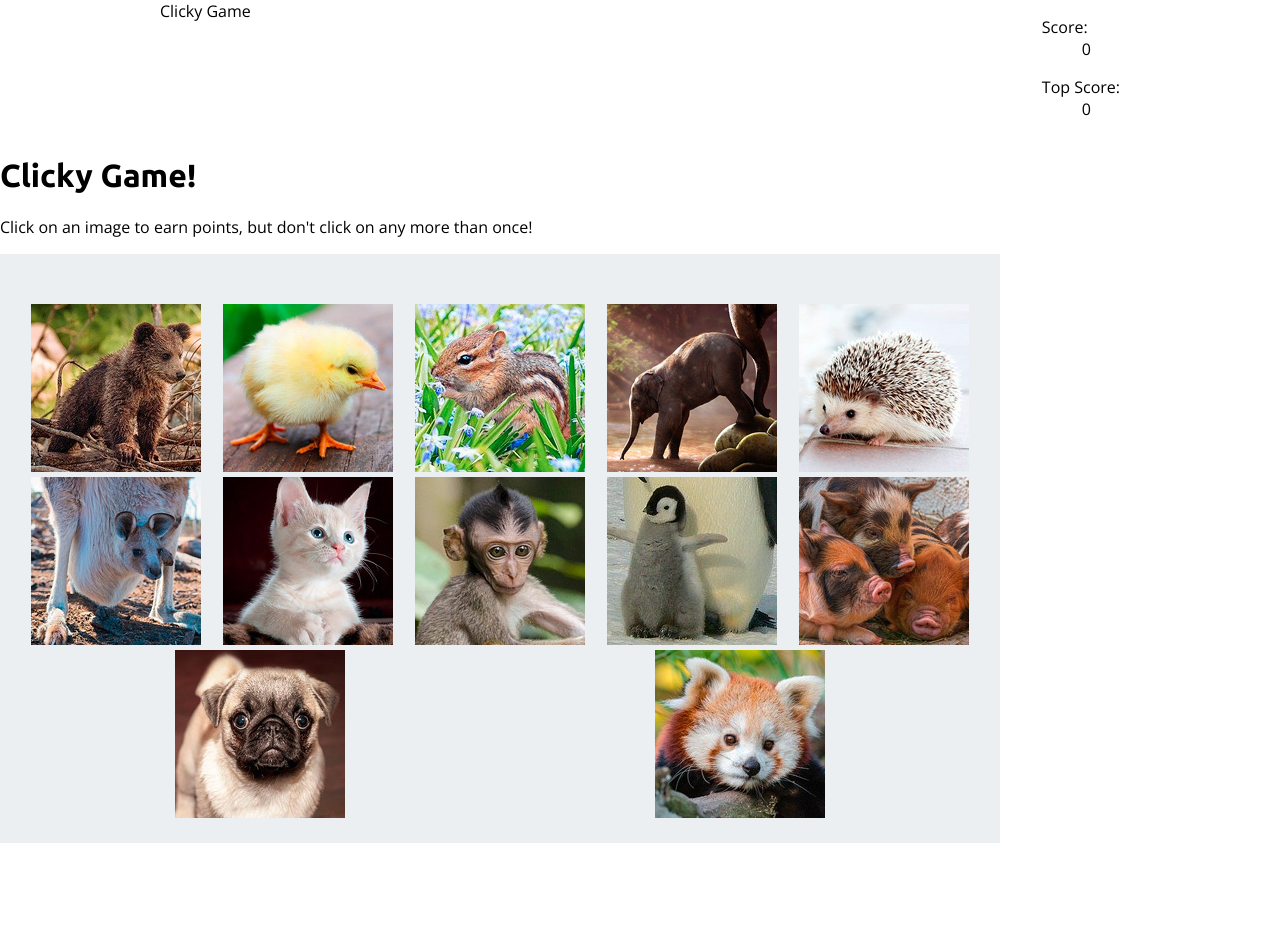
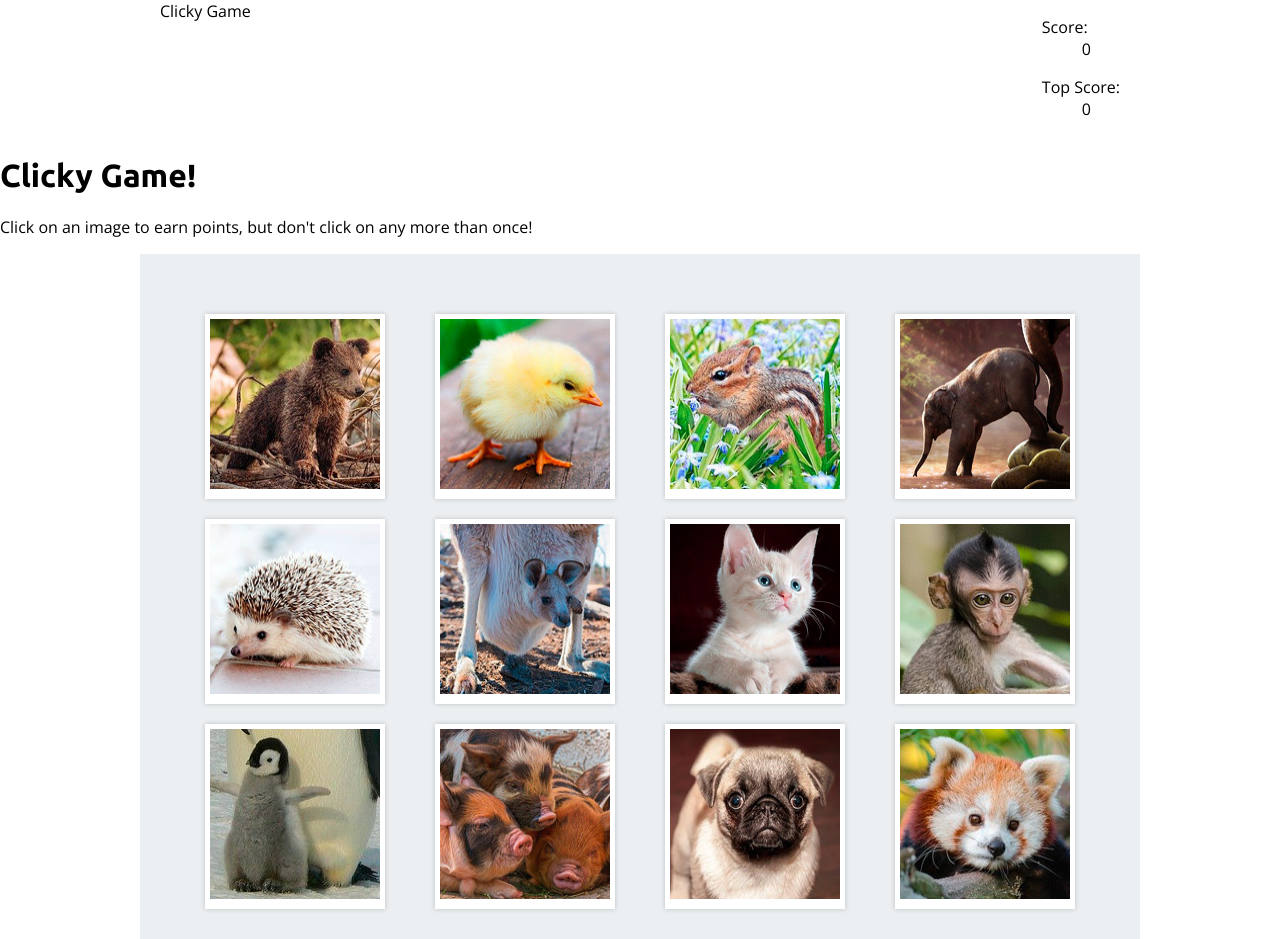
Before and after one commit to yuda0110/ClickyGame, a React (Create React App) app: page / in a window 1280 px wide. Before the commit the page ends 843 px from the top, so only its background shows below. Built offline with nearby package versions, Linux system fonts and the light colour scheme.

Commit message:
Style ImageCard

```diff
--- a/src/components/ImageCard/style.css
+++ b/src/components/ImageCard/style.css
@@ -0,0 +1,17 @@
+.card {
+    margin: 10px 25px;
+    padding: 5px;
+    background: #FFF;
+    box-shadow: 0 0 5px rgba(0, 0, 0, .2);
+    transition: .2s;
+    cursor: pointer;
+}
+
+.card:hover {
+    transform: scale(1.05);
+}
+
+.card img {
+    width: 170px;
+    height: 170px;
+}
--- a/src/components/Wrapper/style.css
+++ b/src/components/Wrapper/style.css
@@ -1,12 +1,10 @@
 .wrapper {
     width: 100%;
     max-width: 960px;
+    margin: 0 auto;
     padding: 50px 20px 20px;
     background: #ECEFF1;
-    height: 100%;
     display: flex;
     flex-flow: row wrap;
-    justify-content: space-around;
-    align-content: flex-start;
-    overflow: auto;
+    justify-content: center;
 }
```
